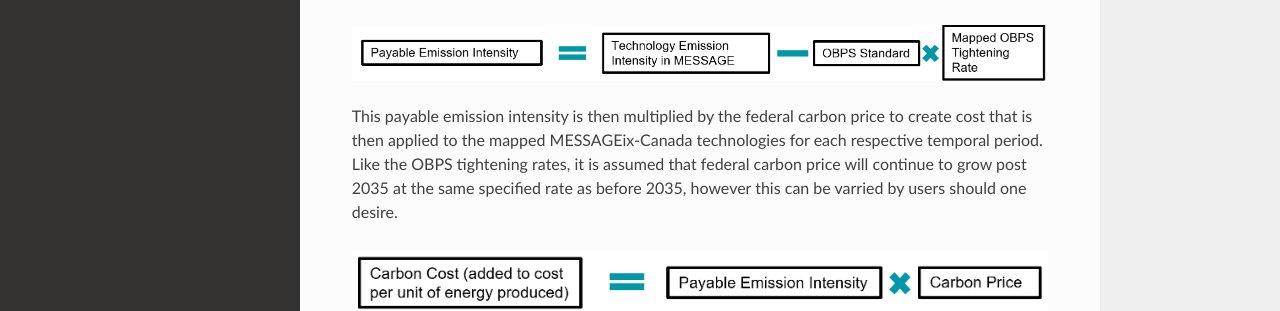
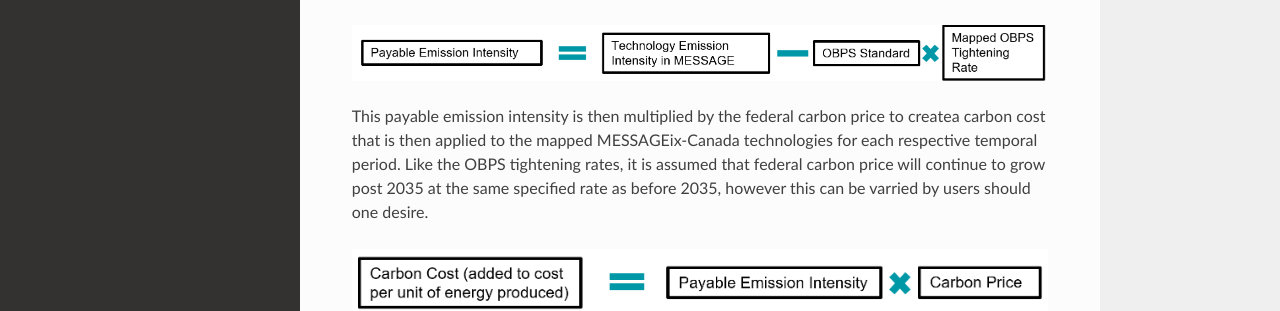
Before and after one commit to awais307/message-ix-canada, an MkDocs documentation site: the page built from docs/policies.md, in a window 1280 px wide and 1336 px high. Shown: the part 783-1094 px from the top of the window. Built offline with MkDocs 1.6.1, drawn with Linux system fonts in a browser that asks for light colours; nearby versions of some CDN libraries.

Commit message:
Edit policies.md

```diff
--- a/docs/policies.md
+++ b/docs/policies.md
@@ -12,7 +12,7 @@ In Messageix-Canada, the OBPS framework is incorporated by first developing a pa
 
 ![](include/Payable_Emission_Intensity_Diagram.png)
 
-This payable emission intensity is then multiplied by the federal carbon price to create cost that is then applied to the mapped MESSAGEix-Canada technologies for each respective temporal period. Like the OBPS tightening rates, it is assumed that federal carbon price will continue to grow post 2035 at the same specified rate as before 2035, however this can be varried by users should one desire.
+This payable emission intensity is then multiplied by the federal carbon price to createa carbon cost that is then applied to the mapped MESSAGEix-Canada technologies for each respective temporal period. Like the OBPS tightening rates, it is assumed that federal carbon price will continue to grow post 2035 at the same specified rate as before 2035, however this can be varried by users should one desire.
 
 ![](include/Carbon_Cost_Diagram.png)
 
```
